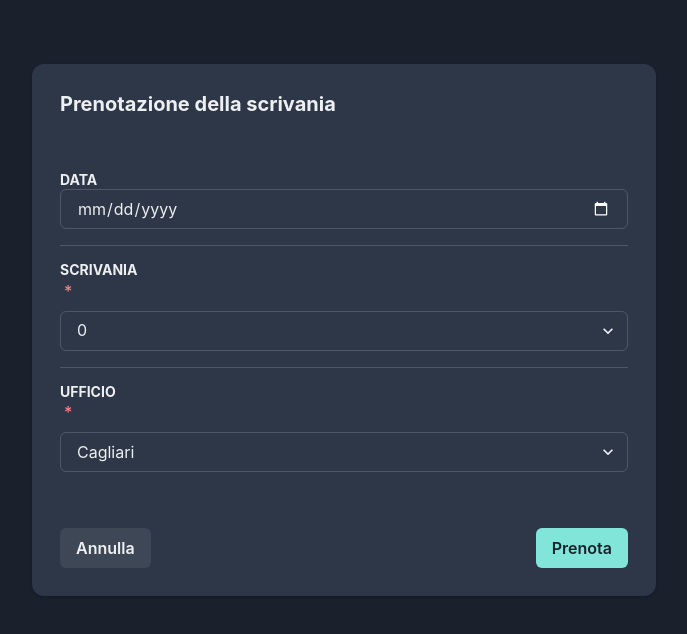
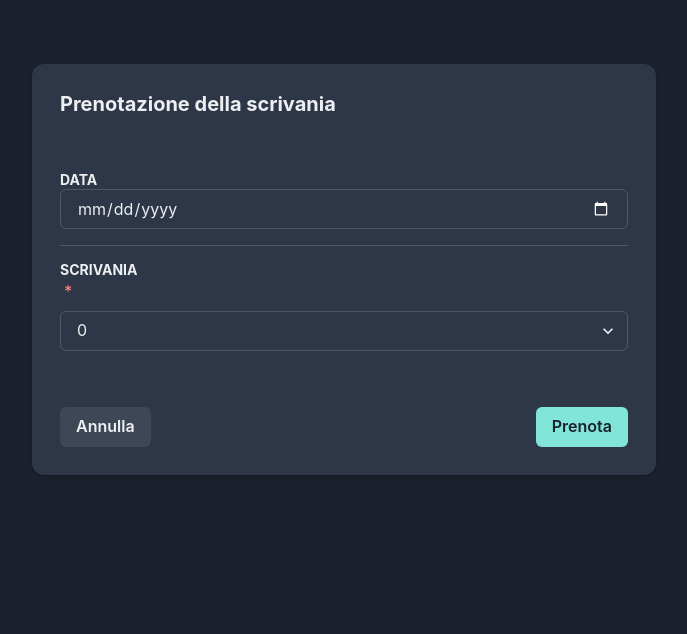
Before and after one commit to Frac7/drp-google-workbox-poc, a React (Create React App) app in the folder packages/frontend/: page /book in a window 1280 px wide. Shown: the top 634 px of the page, without its empty margins (296-983 px from the left). Built offline with nearby package versions, Linux system fonts and the light colour scheme.

Commit message:
Refactor Book container

```diff
--- /dev/null
+++ b/packages/frontend/src/containers/Book/components/Date/index.tsx
@@ -0,0 +1,32 @@
+import React, { ChangeEventHandler } from "react";
+
+import { Text, Heading, Box, Input } from "@chakra-ui/react";
+
+const Date = ({
+  readonlyDate,
+  date,
+  onChangeDate,
+}: {
+  readonlyDate?: Date;
+  date?: string;
+  onChangeDate?: ChangeEventHandler<HTMLInputElement>;
+}) => (
+  <Box>
+    <Heading size="xs" textTransform="uppercase">
+      Data
+    </Heading>
+    {readonlyDate ? (
+      <Text>{readonlyDate.toLocaleDateString()}</Text>
+    ) : (
+      <Input
+        value={date}
+        onChange={onChangeDate}
+        placeholder="Seleziona la data"
+        size="md"
+        type="date"
+      />
+    )}
+  </Box>
+);
+
+export default Date;
--- /dev/null
+++ b/packages/frontend/src/containers/Book/components/Desk/index.tsx
@@ -0,0 +1,32 @@
+import React, { ChangeEventHandler } from "react";
+
+import { Box, Heading, Select, FormControl, FormLabel } from "@chakra-ui/react";
+
+const Desk = ({
+  desks,
+  desk,
+  onChangeDesk,
+}: {
+  desks: Array<number>;
+  desk: number;
+  onChangeDesk: ChangeEventHandler<HTMLSelectElement>;
+}) => (
+  <Box>
+    <FormControl isRequired>
+      <FormLabel>
+        <Heading size="xs" textTransform="uppercase">
+          Scrivania
+        </Heading>
+      </FormLabel>
+      <Select value={desk} onChange={onChangeDesk}>
+        {desks.map((desk: number, i: number) => (
+          <option key={i} value={desk}>
+            {desk}
+          </option>
+        ))}
+      </Select>
+    </FormControl>
+  </Box>
+);
+
+export default Desk;
--- a/packages/frontend/src/containers/Book/index.tsx
+++ b/packages/frontend/src/containers/Book/index.tsx
@@ -7,16 +7,10 @@ import {
   CardBody,
   CardFooter,
   Button,
-  Text,
   Heading,
   Stack,
   StackDivider,
-  Box,
-  Select,
-  FormControl,
-  FormLabel,
   useToast,
-  Input,
   Spinner,
 } from "@chakra-ui/react";
 
@@ -25,7 +19,9 @@ import { createReservation } from "api/bookings";
 import { useMutation, useRequestReplayed } from "utils";
 
 import { BookRouteState } from "./types";
-import { desks, offices } from "./mocks";
+import { desks } from "./mocks";
+import Date from "./components/Date";
+import Desk from "./components/Desk";
 
 const Book = () => {
   const history = useHistory();
@@ -81,54 +77,12 @@ const Book = () => {
         </CardHeader>
         <CardBody>
           <Stack divider={<StackDivider />} spacing="4">
-            <Box>
-              <Heading size="xs" textTransform="uppercase">
-                Data
-              </Heading>
-              {state?.date ? (
-                <Text>{state.date.toLocaleDateString()}</Text>
-              ) : (
-                <Input
-                  value={date}
-                  onChange={onChangeDate}
-                  placeholder="Seleziona la data"
-                  size="md"
-                  type="date"
-                />
-              )}
-            </Box>
-            <Box>
-              <FormControl isRequired>
-                <FormLabel>
-                  <Heading size="xs" textTransform="uppercase">
-                    Scrivania
-                  </Heading>
-                </FormLabel>
-                <Select value={desk} onChange={onChangeDesk}>
-                  {desks.map((desk: number, i: number) => (
-                    <option key={i} value={desk}>
-                      {desk}
-                    </option>
-                  ))}
-                </Select>
-              </FormControl>
-            </Box>
-            <Box>
-              <FormControl isRequired>
-                <FormLabel>
-                  <Heading size="xs" textTransform="uppercase">
-                    Ufficio
-                  </Heading>
-                </FormLabel>
-                <Select>
-                  {offices.map((office: string, i: number) => (
-                    <option key={i} selected value={office}>
-                      {office}
-                    </option>
-                  ))}
-                </Select>
-              </FormControl>
-            </Box>
+            <Date
+              readonlyDate={state?.date}
+              date={date}
+              onChangeDate={onChangeDate}
+            />
+            <Desk desks={desks} desk={desk} onChangeDesk={onChangeDesk} />
           </Stack>
         </CardBody>
         <CardFooter>
--- a/packages/frontend/src/containers/Book/mocks.ts
+++ b/packages/frontend/src/containers/Book/mocks.ts
@@ -1,5 +1,3 @@
 export const desks = Array(50)
   .fill(0)
   .map((_, i) => i);
-
-export const offices = ["Cagliari"];
```
